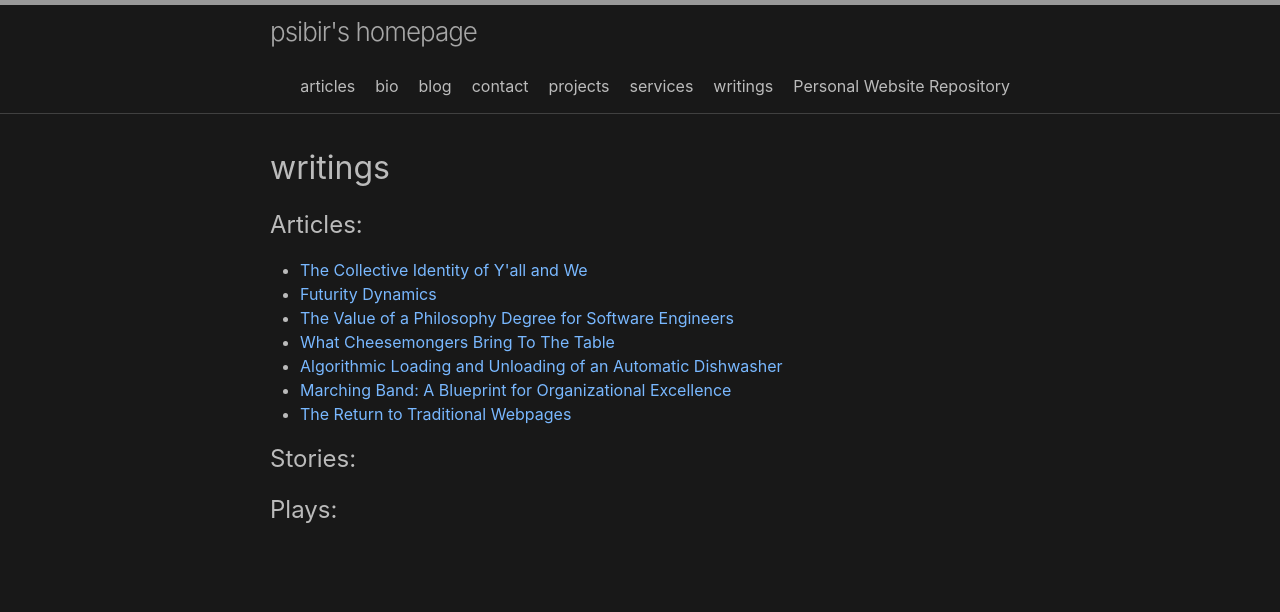
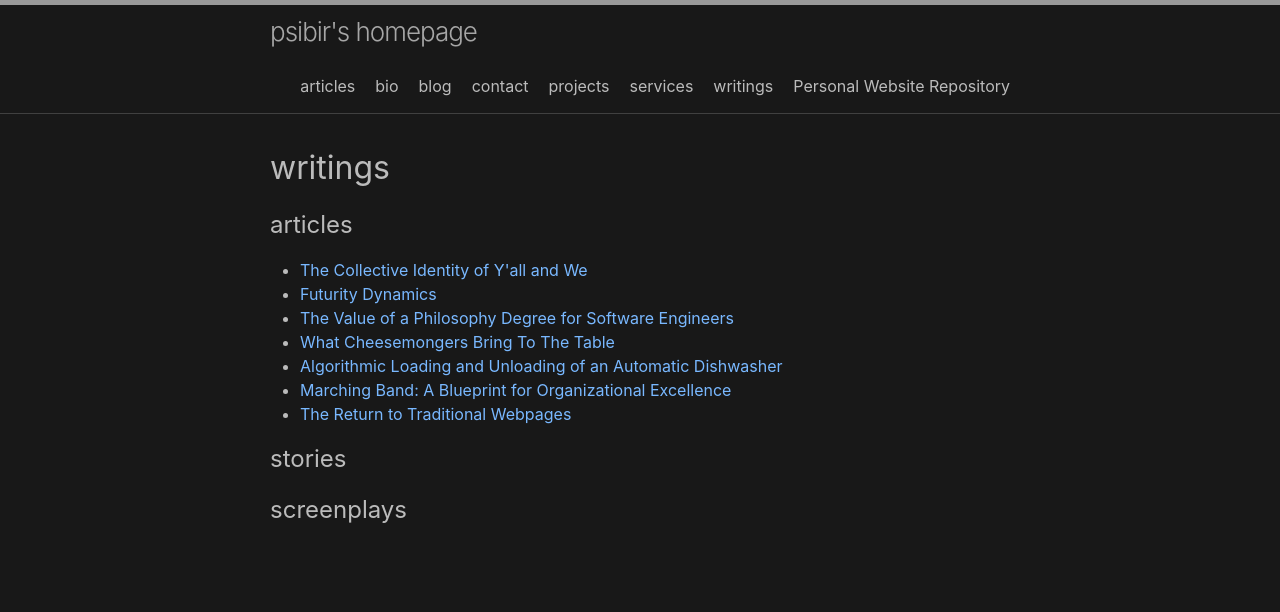
Before and after one commit to psibir/psibir.github.io, a Jekyll site: the page built from writings.md, in a window 1280 px wide. Shown: the top 612 px of the page. Built offline with Jekyll 4.4.1, drawn with Linux system fonts in a browser that asks for light colours; a script that is not in the unit is left out.

Commit message:
Update writings.html

```diff
--- a/_layouts/writings.html
+++ b/_layouts/writings.html
@@ -4,7 +4,7 @@ layout: default
 
 <h1>{{ page.title }}</h1>
 
-<h2>Articles:</h2>
+<h2>articles</h2>
 <ul>
   {% for post in site.categories['article'] %}
     <li>
@@ -13,7 +13,7 @@ layout: default
   {% endfor %}
 </ul>
 
-<h2>Stories:</h2>
+<h2>stories</h2>
 <ul>
   {% for post in site.categories['story'] %}
     <li>
@@ -22,7 +22,7 @@ layout: default
   {% endfor %}
 </ul>
 
-<h2>Plays:</h2>
+<h2>screenplays</h2>
 <ul>
   {% for post in site.categories['play'] %}
     <li>
```
